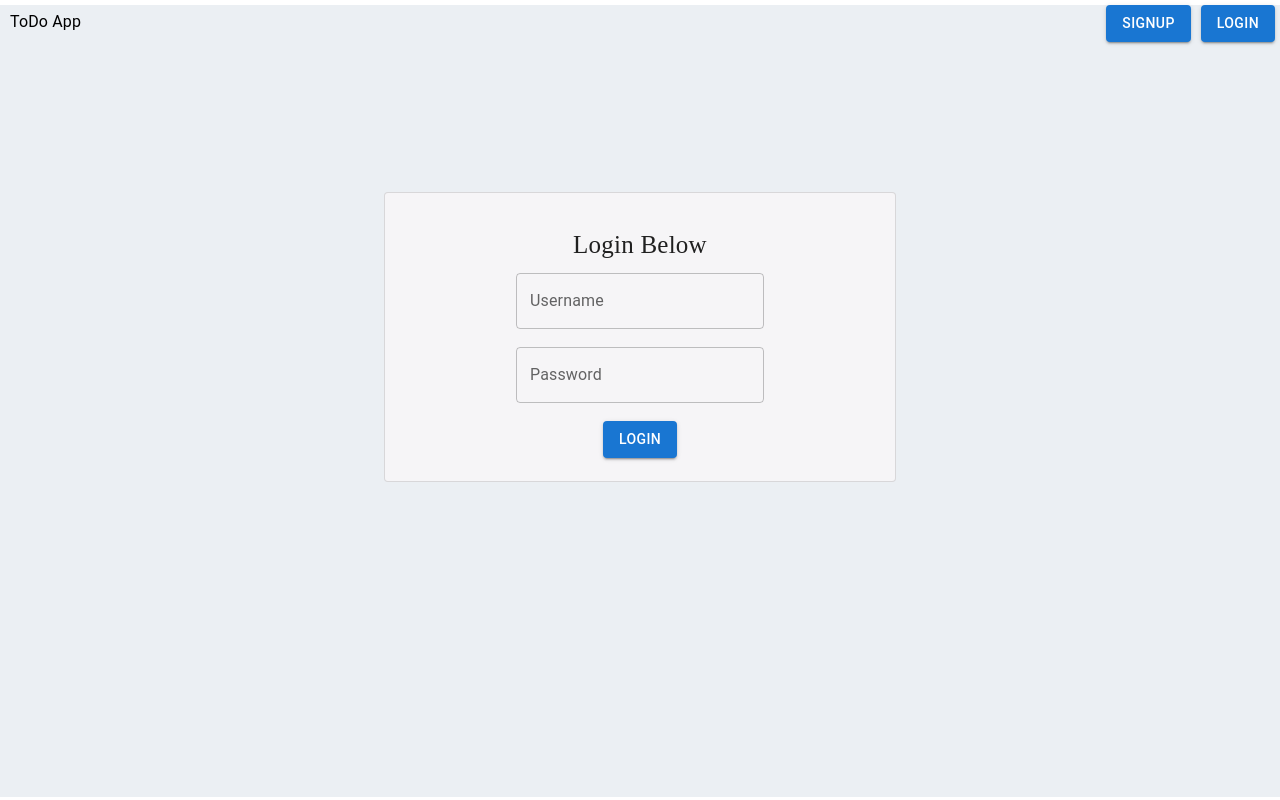
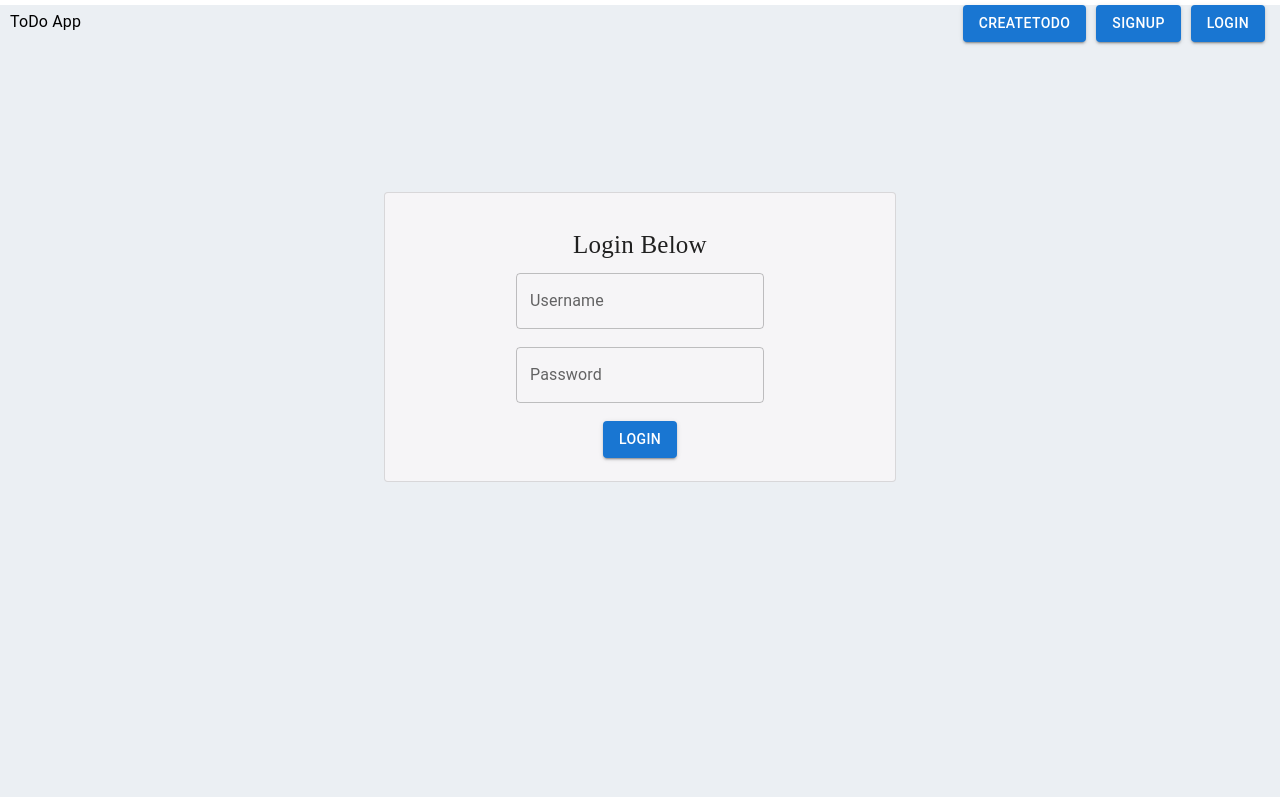
Before and after one commit to Dhanush295/TypeScript_Todo-App, a React (Vite) app in the folder frontend/: page /login in a window 1280 px wide. Built offline with nearby package versions, Linux system fonts and the light colour scheme.

Commit message:
updated navbar

```diff
--- a/frontend/components/Navbar.jsx
+++ b/frontend/components/Navbar.jsx
@@ -10,9 +10,12 @@ function Navbar(){
 
         <div style={{display:"flex"}}>
             <div style={{display: "flex", marginRight:10}}>
+                <Button variant="contained">CreateTodo</Button>
+            </div>
+            <div style={{display: "flex", marginRight:10}}>
                 <Button variant="contained">SignUp</Button>
             </div>
-            <div>
+            <div style={{display: "flex", marginRight:10}}>
                 <Button variant="contained">Login</Button>
             </div>
         </div>
```
